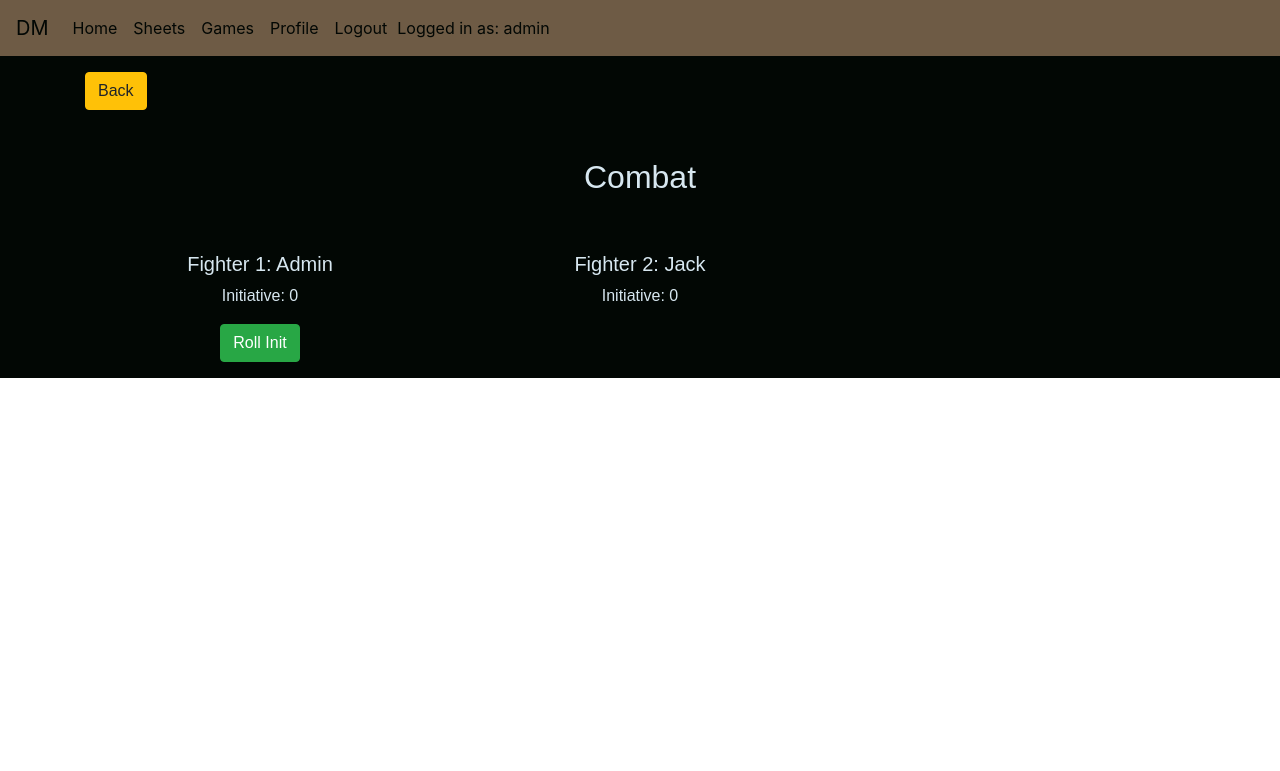
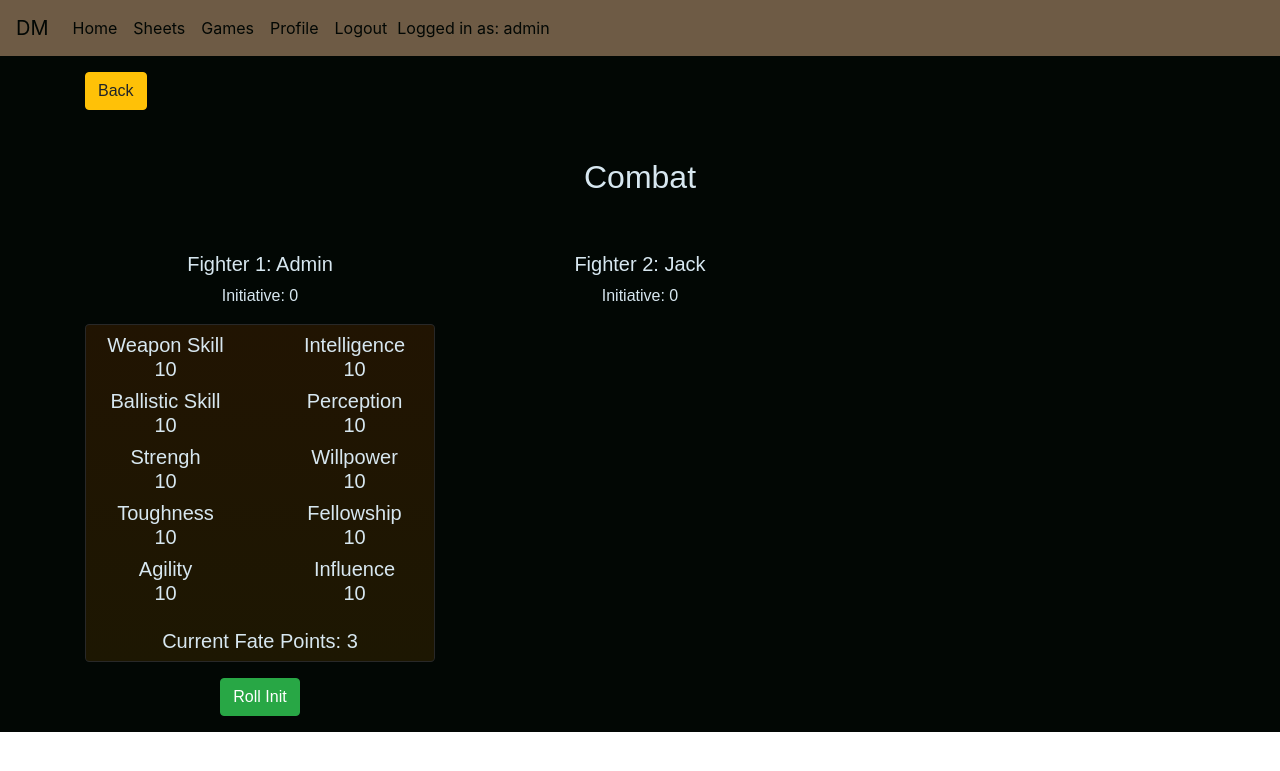
Before and after one commit to JackSnowdon/die-master, a Django app: page /game/enter_combat/13 in a window 1280 px wide. Shown: the top 771 px of the page. Run offline with Django 3.2, Linux system fonts and the light colour scheme; a user stored in the database is signed in; data comes from the database, SQL or seed files in the repository; both versions use the stored data as it was after the commit; parts of the project's set-up code (start-up, migrations or seed data) failed here and were passed over; some libraries are stand-ins or nearby versions; some web fonts are replaced.

Commit message:
stats on combat screen

```diff
--- a/game/templates/enter_combat.html
+++ b/game/templates/enter_combat.html
@@ -23,7 +23,26 @@
             <h5>Fighter {{ forloop.counter }}: {{ c.name }}</h5>
             {% for comb in this_combat.combatants.all %} {% if comb.combatant_id == c.id %}
             <p>Initiative: {{ comb.initiative }}</p>
-            {% if user.profile == c.created_by and comb.initiative == 0 %}
+            {% if user.profile == c.created_by %}
+            <div class="dh-card-back mb-3">
+                <div class="row mb-3 text-center">
+                    <div class="col-6">
+                        <h5 class="mt-2">Weapon Skill </br>{{ c.weapon_skill }}</h5>
+                        <h5>Ballistic Skill </br>{{ c.ballistic_skill }}</h5>
+                        <h5>Strengh </br>{{ c.strengh }}</h5>
+                        <h5>Toughness </br>{{ c.toughness }}</h5>
+                        <h5>Agility </br>{{ c.agility }}</h5>
+                    </div>
+                    <div class="col-6">
+                        <h5 class="mt-2">Intelligence </br>{{ c.intelligence }}</h5>
+                        <h5>Perception </br>{{ c.perception }}</h5>
+                        <h5>Willpower </br>{{ c.willpower }}</h5>
+                        <h5>Fellowship </br>{{ c.fellowship }}</h5>
+                        <h5>Influence </br>{{ c.influence }} </h5>
+                    </div>
+                </div>
+                <h5>Current Fate Points: {{ c.current_fate_points }}</h5>
+            </div> {% endif %} {% if user.profile == c.created_by and comb.initiative == 0 %}
             <a data-toggle="modal" href="#initModel{{ c.id }}" role="button" aria-disabled="false" class="btn btn-success mb-3">
                 Roll Init
             </a>
```
Also changed, not shown: db.sqlite3.
